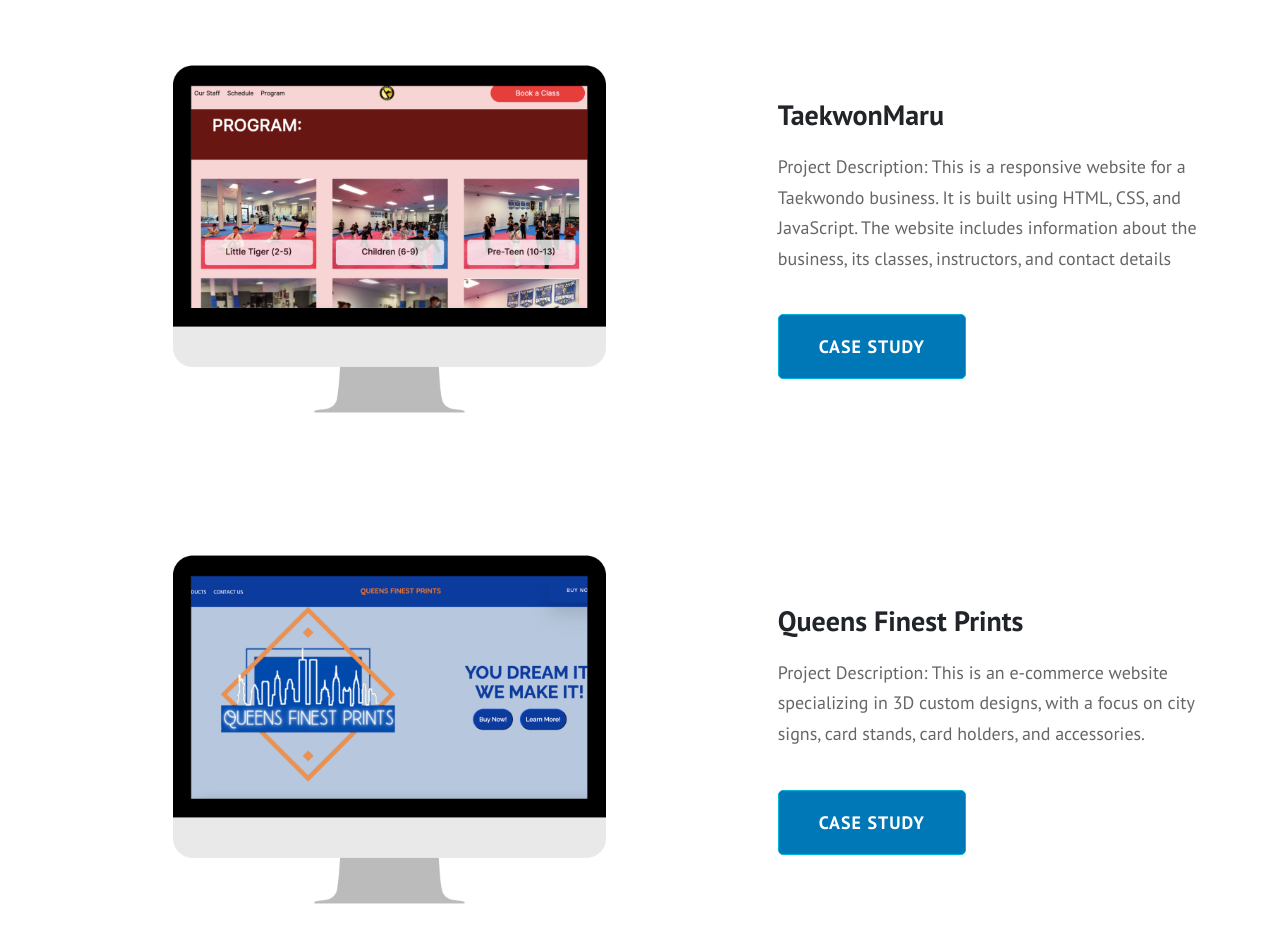
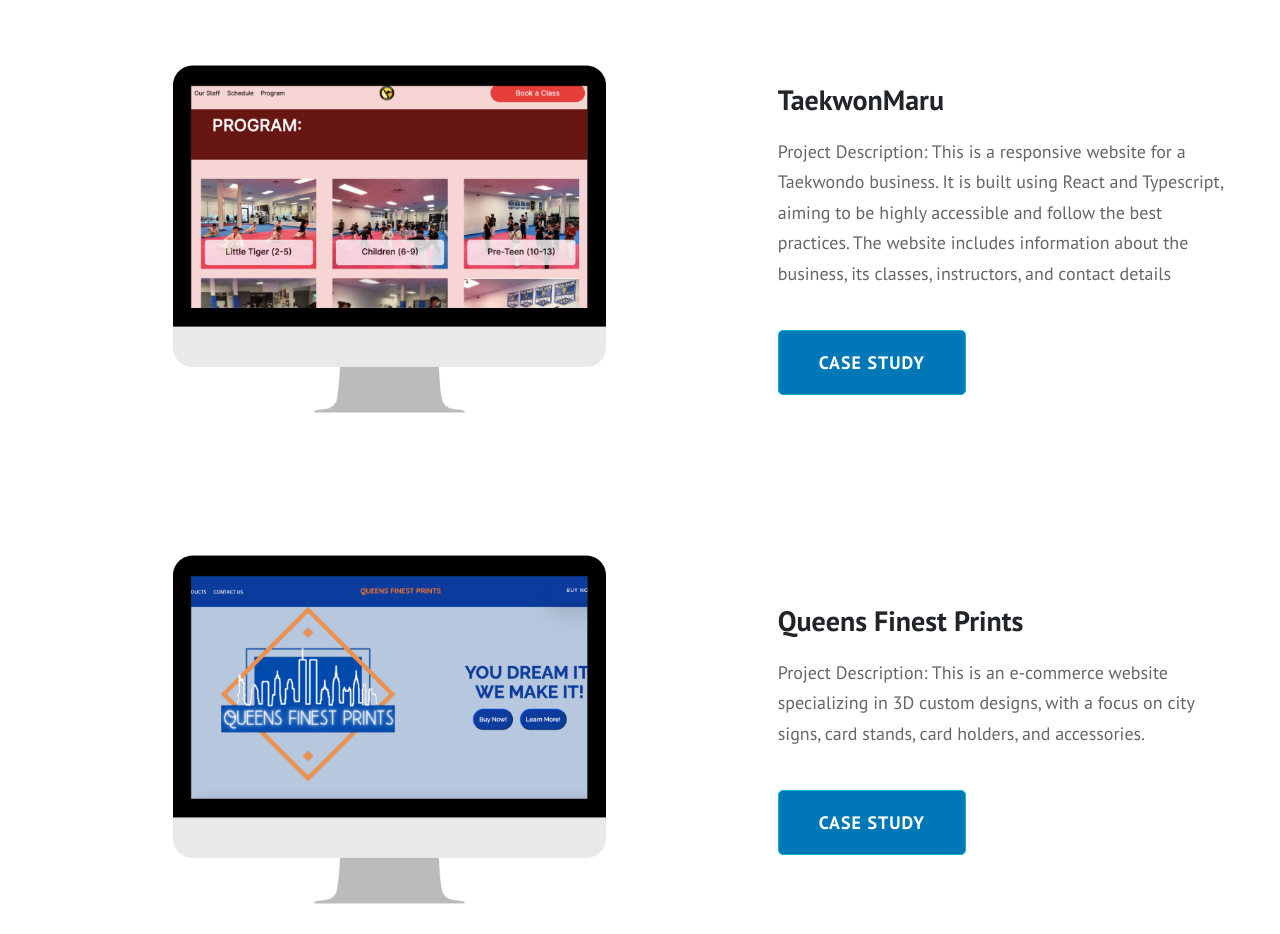
Before and after one commit to akabhowmick/aka-code-site, a React (Vite) app: page / in a window 1280 px wide. Shown: the part 3180-4114 px from the top of the page. Built offline with nearby package versions, Linux system fonts and the light colour scheme; some icons are missing.

Commit message:
update project info

```diff
--- a/src/Components/Project/ProjectInfo.ts
+++ b/src/Components/Project/ProjectInfo.ts
@@ -63,10 +63,11 @@
   {
     name: "TaekwonMaru",
     description: [
-      "This is a responsive website for a Taekwondo business. It is built using HTML, CSS, and JavaScript. The website includes information about the business, its classes, instructors, and contact details",
+      "This is a responsive website for a Taekwondo business. It is built using React and Typescript, aiming to be highly accessible and follow the best practices. The website includes information about the business, its classes, instructors, and contact details",
       "Additionally, it features a contact form through which users can directly communicate with the business owners.",
+      "This site can also be easily customized to serve as a template for similar small businesses"
     ],
-    techStack: ["HTML", "CSS", "Javascript"],
+    techStack: ["HTML", "CSS", "Javascript", "React", "TypeScript", "MUI"],
     features: [
       "View the school's programs and understand which might fit your needs the best.",
       "View and learn about the school's staff and masters, and see their credentials",
@@ -76,7 +77,7 @@
     ],
     image: laptopTkdImage,
     link: "https://marutaekwondo.com/",
-    githubLink: "https://github.com/akabhowmick/tkd-site",
+    githubLink: "https://github.com/akabhowmick/TaekwonMaru-React",
     caseStudyLink: "projects/3",
   },
   {
```
